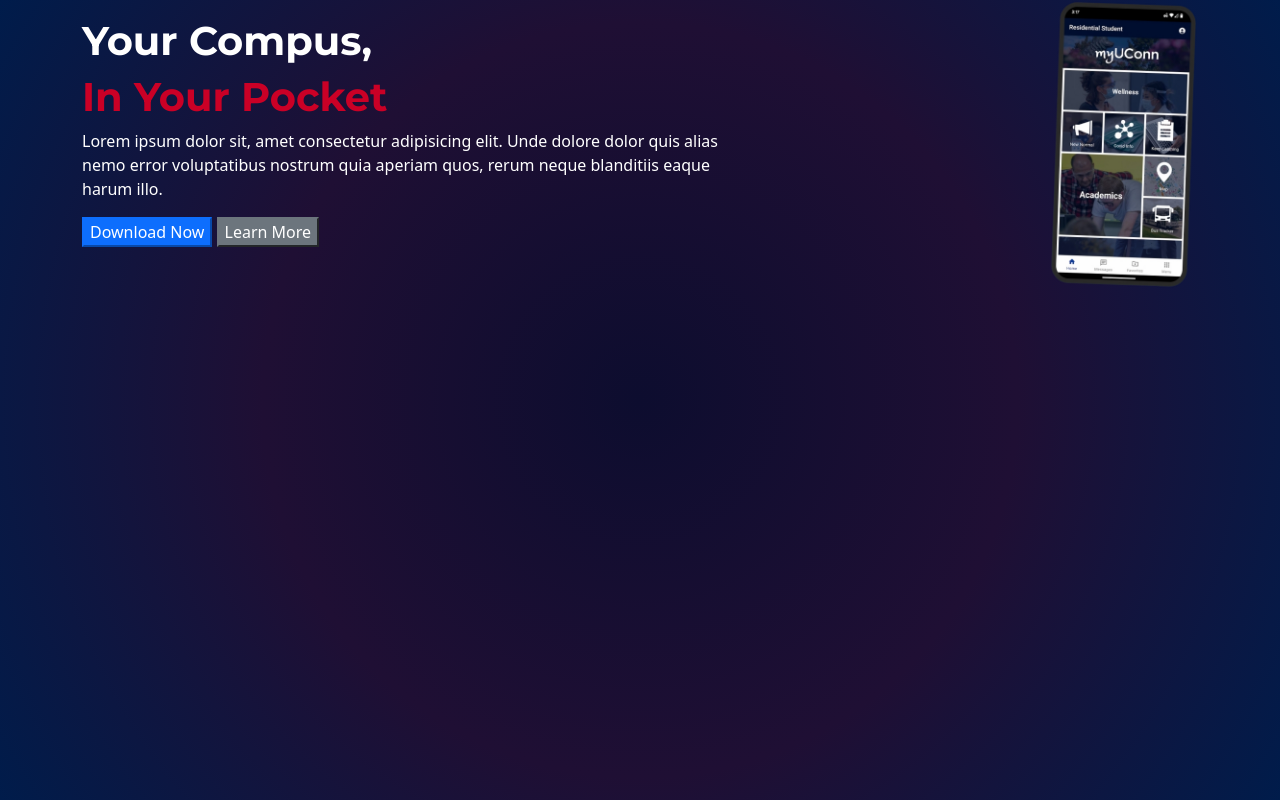
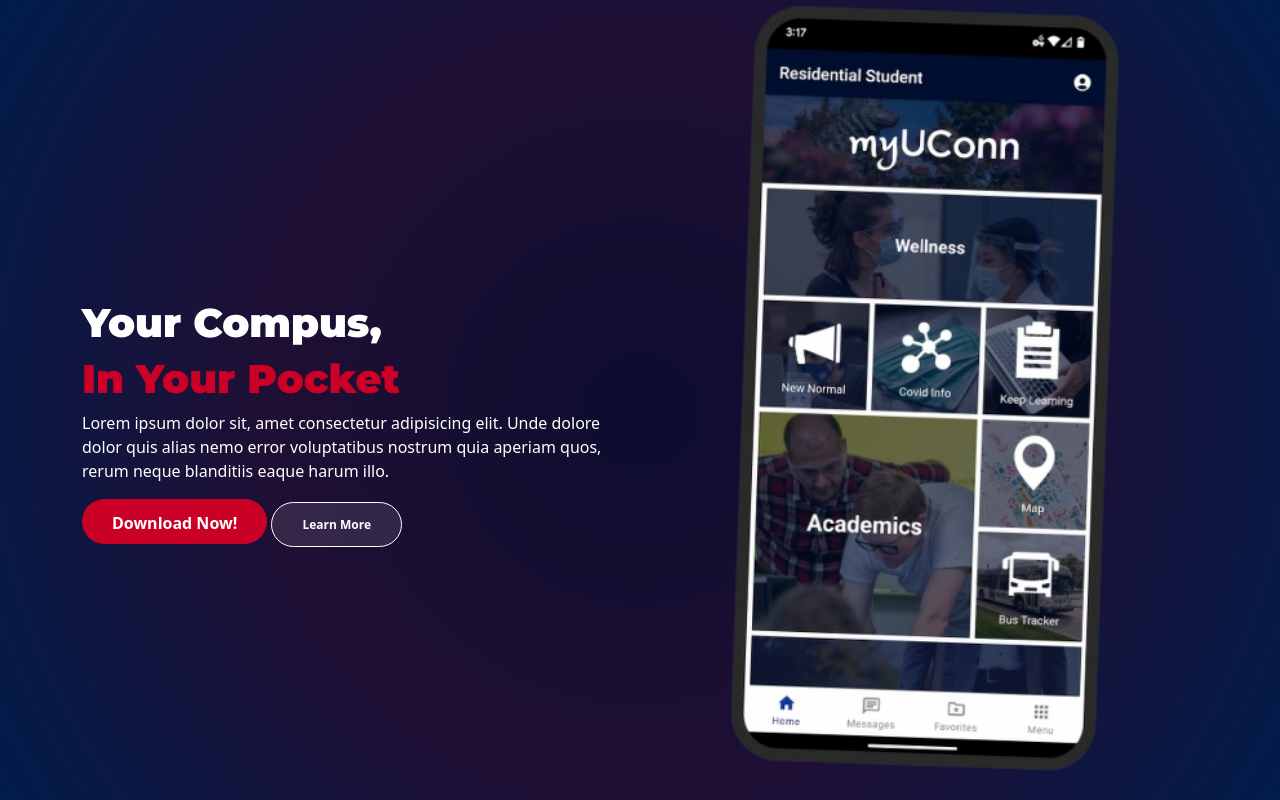
Before and after one commit to troyh757/dmd-3470-adv, a plain HTML site: page landing-page/index.html in a window 1280 px wide. Shown: the top 800 px of the page. Drawn offline with nearby package versions, Linux system fonts and the light colour scheme.

Commit message:
Enhance landing page styling and structure with new button designs and improved hero section layout

```diff
--- a/landing-page/css/style.css
+++ b/landing-page/css/style.css
@@ -322,8 +322,8 @@
   );
 }
 
-#hero .row {
-  height: 1px;
+#hero-container {
+  min-height: 100vh;
 }
 
 #hero {
@@ -332,6 +332,12 @@
 
 #red-text {
   color: #ca0026;
+  font-weight: 1000;
+}
+
+#white-text {
+  color: white;
+  font-weight: 1000;
 }
 
 #features {
@@ -398,3 +404,33 @@
   color: #000e2f;
   font-size: 12px;
 }
+
+.btn-red {
+  border-radius: 30px;
+  height: 45px;
+  gap: 20px;
+  color: white;
+  background-color: #ca0026;
+  border: none;
+  padding: 12px 30px;
+  font-weight: 700;
+}
+
+.btn-white {
+  border-radius: 30px;
+  height: 45px;
+  gap: 20px;
+  color: white;
+  background-color: rgba(255, 255, 255, 0.1);
+  border: white solid 1px;
+  padding: 12px 30px;
+}
+
+#card-container {
+  gap: 20px;
+}
+
+img {
+  width: 400px;
+  height: auto;
+}
--- a/landing-page/index.html
+++ b/landing-page/index.html
@@ -22,24 +22,24 @@
   <body>
     <section id="hero">
       <div class="container">
-        <div class="row">
+        <div class="row" id="hero-container">
           <div
-            class="col-md-6 col-lg-7 d-flex justify-content-md-center align-items-center"
+            class="col-md-6 col-lg-6 d-flex justify-content-md-center align-items-center pt-5"
           >
             <div class="mb-4">
-              <h1>Your Compus,</h1>
+              <h1 id="white-text">Your Compus,</h1>
               <h1 id="red-text">In Your Pocket</h1>
               <p>
                 Lorem ipsum dolor sit, amet consectetur adipisicing elit. Unde
                 dolore dolor quis alias nemo error voluptatibus nostrum quia
                 aperiam quos, rerum neque blanditiis eaque harum illo.
               </p>
-              <button class="btn-primary">Download Now</button>
-              <button class="btn-secondary">Learn More</button>
+              <button class="btn-red">Download Now!</button>
+              <button class="btn-white">Learn More</button>
             </div>
           </div>
           <div
-            class="col-md-6 col-lg-5 d-flex justify-content-center justify-content-md-end align-items-center"
+            class="col-md-6 col-lg-6 d-flex justify-content-center align-items-center pb-5"
           >
             <img src="/landing-page/img/myuconn-no-bg.png" class="img-fluid" />
           </div>
```
